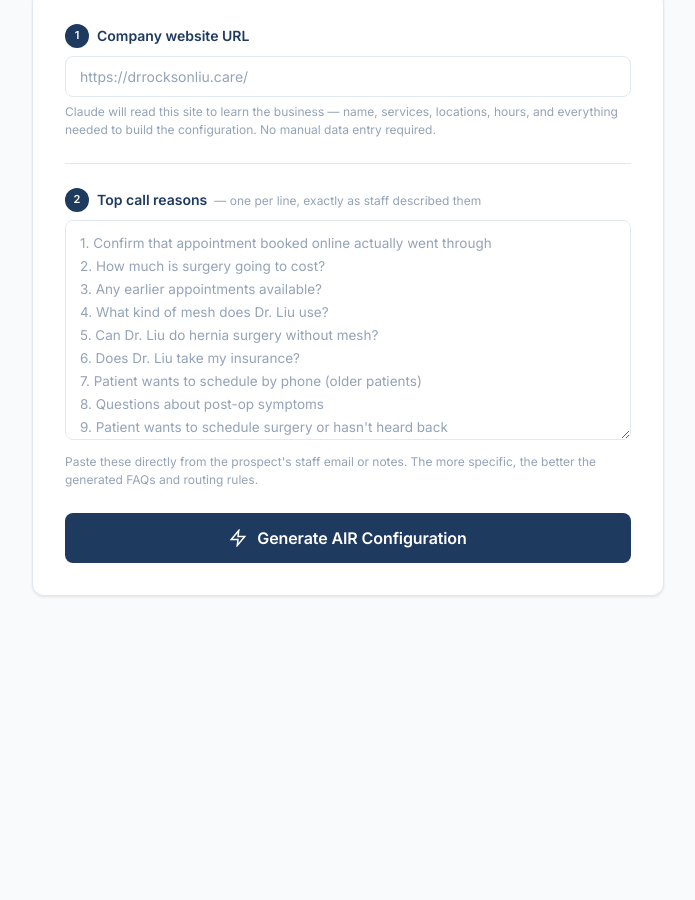
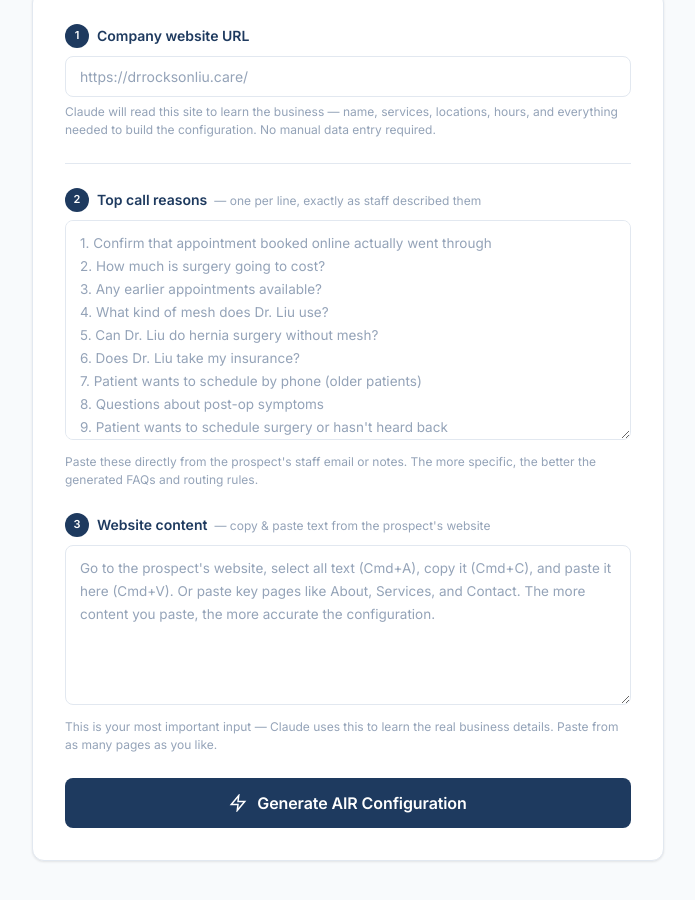
Before and after one commit to nmludwig/air-config-builder, a plain HTML site: page static/index.html in a window 1280 px wide. Shown: the part 330-1230 px from the top of the page, without its empty margins (292-987 px from the left). Before the commit the page ends 974 px from the top, so only its background shows below. Drawn offline with Linux system fonts and the light colour scheme.

Commit message:
fix: paste website content directly — no more fetching

```diff
--- a/static/index.html
+++ b/static/index.html
@@ -133,6 +133,15 @@
 9. Patient wants to schedule surgery or hasn't heard back
 10. What is going on with the test Dr. Liu ordered?"></textarea>
       <div class="hint">Paste these directly from the prospect's staff email or notes. The more specific, the better the generated FAQs and routing rules.</div>
+    </div>
+
+    <div class="field">
+      <div class="field-label">
+        <div class="field-num">3</div>
+        <label>Website content &nbsp;<span>— copy &amp; paste text from the prospect's website</span></label>
+      </div>
+      <textarea id="sitecontent" placeholder="Go to the prospect's website, select all text (Cmd+A), copy it (Cmd+C), and paste it here (Cmd+V). Or paste key pages like About, Services, and Contact. The more content you paste, the more accurate the configuration." style="min-height:160px"></textarea>
+      <div class="hint">This is your most important input — Claude uses this to learn the real business details. Paste from as many pages as you like.</div>
     </div>
 
     <button class="gen-btn" id="genBtn" onclick="generate()">
@@ -422,6 +431,7 @@ async function generate() {
   // Fetch website content client-side (avoids server-side 403 blocks)
   let siteContent = '[Website content could not be fetched]';
   const targetUrl = document.getElementById('url').value.trim();
+  const pastedContent = document.getElementById('sitecontent').value.trim();
   try {
     const proxyUrl = 'https://api.allorigins.win/get?url=' + encodeURIComponent(targetUrl);
     const siteRes = await fetch(proxyUrl);
```
